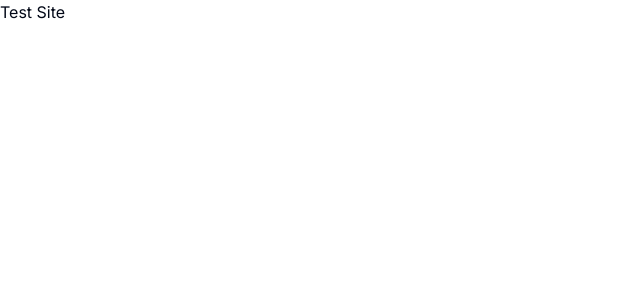
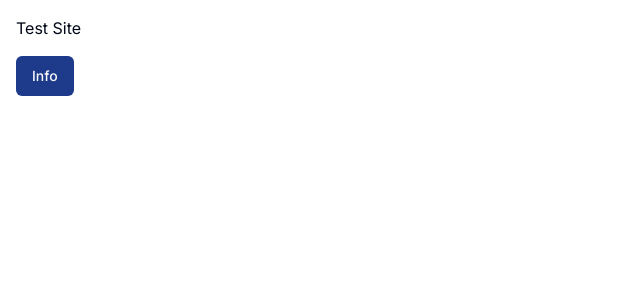
Before and after one commit to edwardtanguay/et060-nextjs-shadcnui, a Next.js app: page / in a window 1280 px wide. Shown: the top 300 px of the page, without its empty margins (0-640 px from the left). Built offline with nearby package versions, Linux system fonts and the light colour scheme.

Commit message:
added button

```diff
--- a/package.json
+++ b/package.json
@@ -9,6 +9,7 @@
     "lint": "next lint"
   },
   "dependencies": {
+    "@radix-ui/react-slot": "^1.0.2",
     "@types/node": "20.4.8",
     "@types/react": "18.2.18",
     "@types/react-dom": "18.2.7",
--- a/src/app/page.tsx
+++ b/src/app/page.tsx
@@ -1,7 +1,10 @@
+import { Button } from "@/components/ui/button";
+
 export default function Home() {
   return (
-    <main>
-      <h1>Test Site</h1>
+    <main className="p-4">
+      <h1 className="mb-4">Test Site</h1>
+      <Button className="bg-blue-900">Info</Button>
     </main>
   )
 }
--- /dev/null
+++ b/src/components/ui/button.tsx
@@ -0,0 +1,56 @@
+import * as React from "react"
+import { Slot } from "@radix-ui/react-slot"
+import { cva, type VariantProps } from "class-variance-authority"
+
+import { cn } from "@/lib/utils"
+
+const buttonVariants = cva(
+  "inline-flex items-center justify-center rounded-md text-sm font-medium ring-offset-background transition-colors focus-visible:outline-none focus-visible:ring-2 focus-visible:ring-ring focus-visible:ring-offset-2 disabled:pointer-events-none disabled:opacity-50",
+  {
+    variants: {
+      variant: {
+        default: "bg-primary text-primary-foreground hover:bg-primary/90",
+        destructive:
+          "bg-destructive text-destructive-foreground hover:bg-destructive/90",
+        outline:
+          "border border-input bg-background hover:bg-accent hover:text-accent-foreground",
+        secondary:
+          "bg-secondary text-secondary-foreground hover:bg-secondary/80",
+        ghost: "hover:bg-accent hover:text-accent-foreground",
+        link: "text-primary underline-offset-4 hover:underline",
+      },
+      size: {
+        default: "h-10 px-4 py-2",
+        sm: "h-9 rounded-md px-3",
+        lg: "h-11 rounded-md px-8",
+        icon: "h-10 w-10",
+      },
+    },
+    defaultVariants: {
+      variant: "default",
+      size: "default",
+    },
+  }
+)
+
+export interface ButtonProps
+  extends React.ButtonHTMLAttributes<HTMLButtonElement>,
+    VariantProps<typeof buttonVariants> {
+  asChild?: boolean
+}
+
+const Button = React.forwardRef<HTMLButtonElement, ButtonProps>(
+  ({ className, variant, size, asChild = false, ...props }, ref) => {
+    const Comp = asChild ? Slot : "button"
+    return (
+      <Comp
+        className={cn(buttonVariants({ variant, size, className }))}
+        ref={ref}
+        {...props}
+      />
+    )
+  }
+)
+Button.displayName = "Button"
+
+export { Button, buttonVariants }
```
Also changed, not shown: 1 other file (tests, documents, lock files or other folders).
